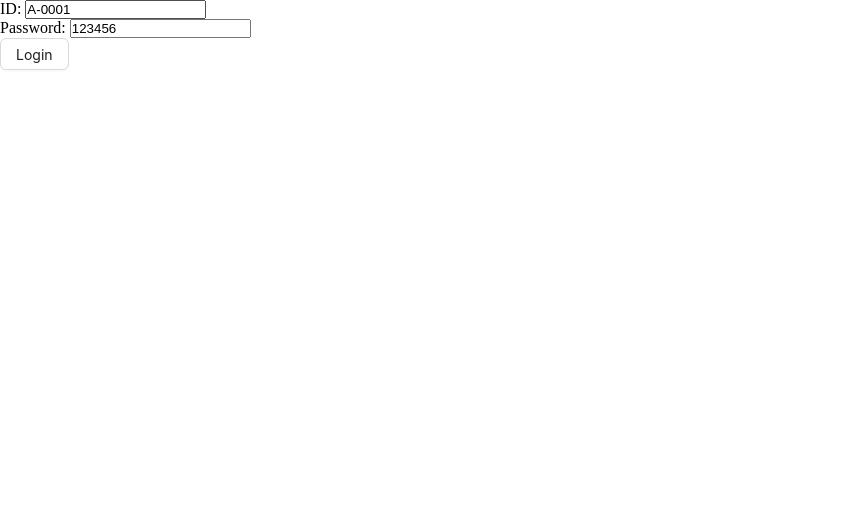
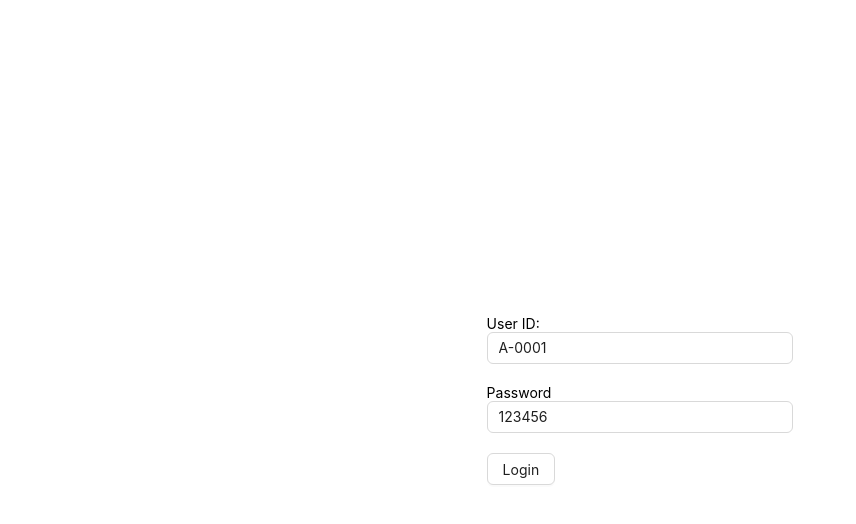
Before and after one commit to developerFarukk/University-management-system-client, a React (Vite) app: page /login in a window 1280 px wide. Shown: the top 524 px of the page, without its empty margins (0-856 px from the left). Built offline with nearby package versions, Linux system fonts and the light colour scheme.

Commit message:
suc render form

```diff
--- /dev/null
+++ b/src/components/form/PHForm.tsx
@@ -0,0 +1,36 @@
+/* eslint-disable @typescript-eslint/no-explicit-any */
+
+import { ReactNode } from 'react';
+import {
+    FieldValues,
+    FormProvider,
+    SubmitHandler,
+    useForm,
+} from 'react-hook-form';
+
+type TFormConfig = {
+    defaultValues?: Record<string, any>;
+};
+
+type TFormProps = {
+    onSubmit: SubmitHandler<FieldValues>;
+    children: ReactNode;
+} & TFormConfig;
+
+const PHForm = ({ onSubmit, children, defaultValues }: TFormProps) => {
+    const formConfig: TFormConfig = {};
+
+    if (defaultValues) {
+        formConfig['defaultValues'] = defaultValues;
+    }
+
+    const methods = useForm(formConfig);
+
+    return (
+        <FormProvider {...methods}>
+            <form onSubmit={methods.handleSubmit(onSubmit)}>{children}</form>
+        </FormProvider>
+    );
+};
+
+export default PHForm;
--- /dev/null
+++ b/src/components/form/PHInput.tsx
@@ -0,0 +1,23 @@
+
+import { Input } from 'antd';
+import { Controller } from 'react-hook-form';
+
+type TInputProps = {
+    type: string;
+    name: string;
+    label?: string;
+};
+
+const PHInput = ({ type, name, label }: TInputProps) => {
+    return (
+        <div style={{ marginBottom: '20px' }}>
+            {label ? label : null}
+            <Controller
+                name={name}
+                render={({ field }) => <Input {...field} type={type} id={name} />}
+            />
+        </div>
+    );
+};
+
+export default PHInput;
--- a/src/components/layout/MainLayout.tsx
+++ b/src/components/layout/MainLayout.tsx
@@ -23,8 +23,8 @@
             <Sidebar />
             <Layout>
                 <Header>
-                    <Button onClick={handleLogout}>Logout</Button>{' '}
-                    <NavLink to="/login"><Button>Log in</Button></NavLink>
+                    <Button onClick={handleLogout}><NavLink to="/login">Logout</NavLink></Button>{' '}
+                    {/* <NavLink to="/login"><Button>Log in</Button></NavLink> */}
                 </Header>
                 <Content style={{ margin: '24px 16px 0' }}>
                     <div
--- a/src/pages/Login.tsx
+++ b/src/pages/Login.tsx
@@ -1,30 +1,33 @@
-/* eslint-disable @typescript-eslint/no-explicit-any */
+/* eslint-disable @typescript-eslint/no-unused-vars */
 
-import { Button } from 'antd';
+
+import { Button, Row } from 'antd';
 import { useLoginMutation } from '../redux/features/auth/authApi';
 import { useAppDispatch } from '../redux/hooks';
 import { setUser, TUser } from '../redux/features/auth/authSlice';
 import { verifyToken } from '../utils/verifyToken';
 import { useNavigate } from 'react-router-dom';
 import { toast } from 'sonner';
-import { FieldValues, useForm } from 'react-hook-form';
+import PHForm from '../components/form/PHForm';
+import PHInput from '../components/form/PHInput';
+import { FieldValues } from 'react-hook-form';
 
 
 const Login = () => {
     const navigate = useNavigate();
     const dispatch = useAppDispatch();
 
-    const { register, handleSubmit } = useForm({
-      defaultValues: {
+    // const { register, handleSubmit } = useForm({
+    //     defaultValues: {
+    //         userId: 'A-0001',
+    //         password: '123456',
+    //     },
+    // });
+
+    const defaultValues = {
         userId: 'A-0001',
         password: '123456',
-      },
-    });
-
-    // const defaultValues = {
-    //     userId: 'A-0002',
-    //     password: 'admin123',
-    // };
+    };
 
     const [login] = useLoginMutation();
 
@@ -49,21 +52,14 @@
 
     return (
         <div>
-            <div>
-                <form onSubmit={handleSubmit(onSubmit)}>
-                    <div>
-                        <label htmlFor="id">ID: </label>
-                        <input type="text" id="id" {...register('userId')} />
-                    </div>
-                    <div>
-                        <label htmlFor="password">Password: </label>
-                        <input type="text" id="password" {...register('password')} />
-                    </div>
+
+            <Row justify="center" align="middle" style={{ height: '100vh' }}>
+                <PHForm onSubmit={onSubmit} defaultValues={defaultValues}>
+                    <PHInput type="text" name="userId" label="User ID:" />
+                    <PHInput type="text" name="password" label="Password" />
                     <Button htmlType="submit">Login</Button>
-
-                </form>
-
-            </div>
+                </PHForm>
+            </Row>
 
         </div>
     );
--- a/src/redux/api/baseApi.ts
+++ b/src/redux/api/baseApi.ts
@@ -20,11 +20,7 @@
 });
 
 // Custom query
-const baseQueryWithRefreshToken: BaseQueryFn<
-    FetchArgs,
-    BaseQueryApi,
-    DefinitionType
-> = async (args, api, extraOptions): Promise<any> => {
+const baseQueryWithRefreshToken: BaseQueryFn< FetchArgs, BaseQueryApi, DefinitionType > = async (args, api, extraOptions): Promise<any> => {
     let result = await baseQuery(args, api, extraOptions);
 
     if (result?.error?.status === 401) {
```
